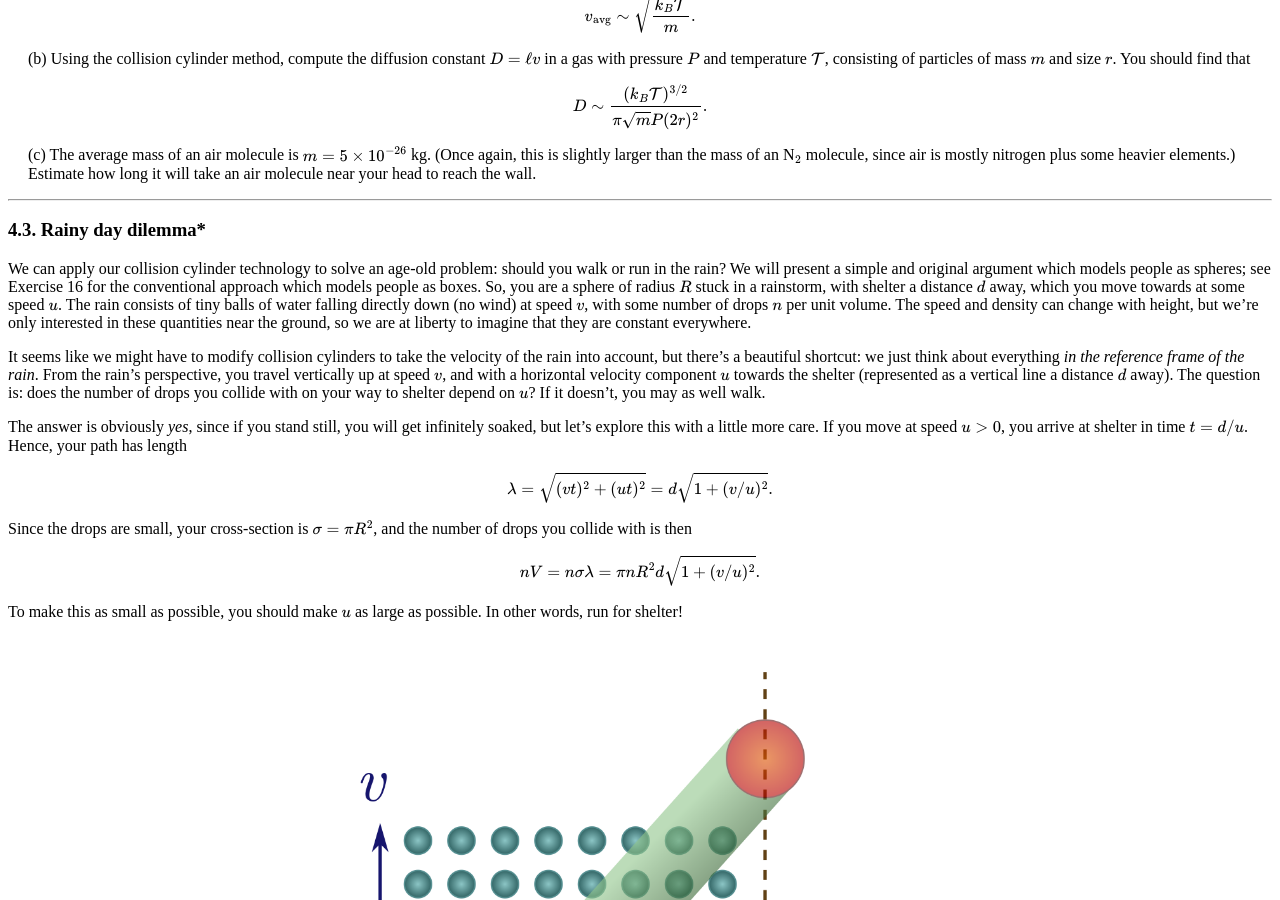
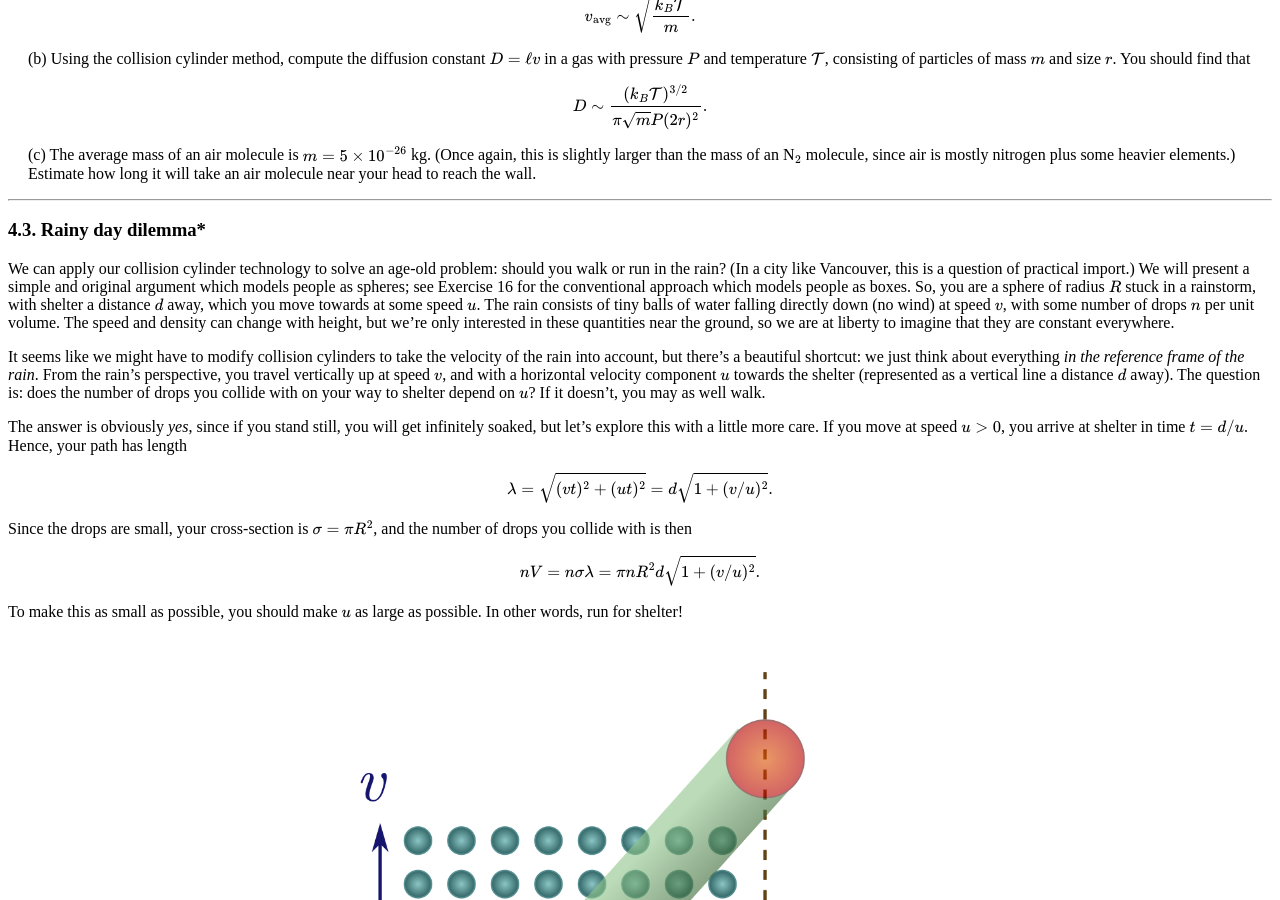
Before and after one commit to hapax/hapax.github.io, a Jekyll site: the page built from _posts/2020-02-24-napkin-hacks.md, in a window 1280 px wide and 900 px high, scrolled down 24755 px. Built offline with Jekyll 4.4.1, drawn with Linux system fonts in a browser that asks for light colours; our own code applies the rules of GitHub Pages for plain Markdown files; formulas are drawn with MathJax 3; a script that is not in the unit is left out.

Commit message:
Update various

```diff
--- a/_posts/2020-02-24-napkin-hacks.md
+++ b/_posts/2020-02-24-napkin-hacks.md
@@ -1719,7 +1719,9 @@ wall.
 
 ### 4.3. Rainy day dilemma*<a id="sec-4-3" name="sec-4-3"></a>
 
-We can apply our collision cylinder technology to solve an age-old problem: should you walk or run in the rain?
+We can apply our collision cylinder technology to solve an age-old
+problem: should you walk or run in the rain?
+(In a city like Vancouver, this is a question of practical import.)
 We will present a simple and original argument which models people as
 spheres; see Exercise 16 for the conventional approach which
 models people as boxes.
```
Also changed, not shown: _posts/2019-09-04-scrubland.md (+1 -1 lines), _posts/2020-03-11-steiner.md (+23 -1 lines), categories.html (+6 -5 lines).
